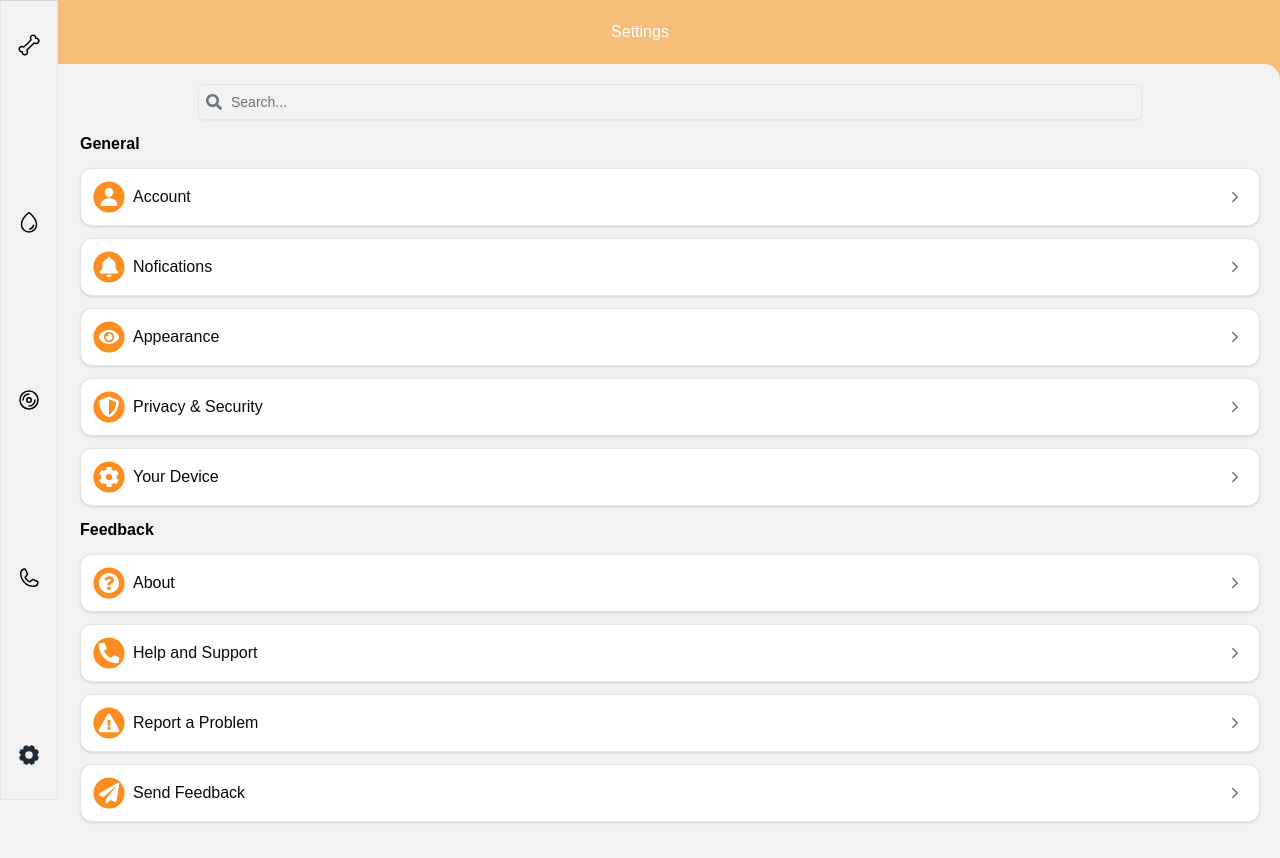
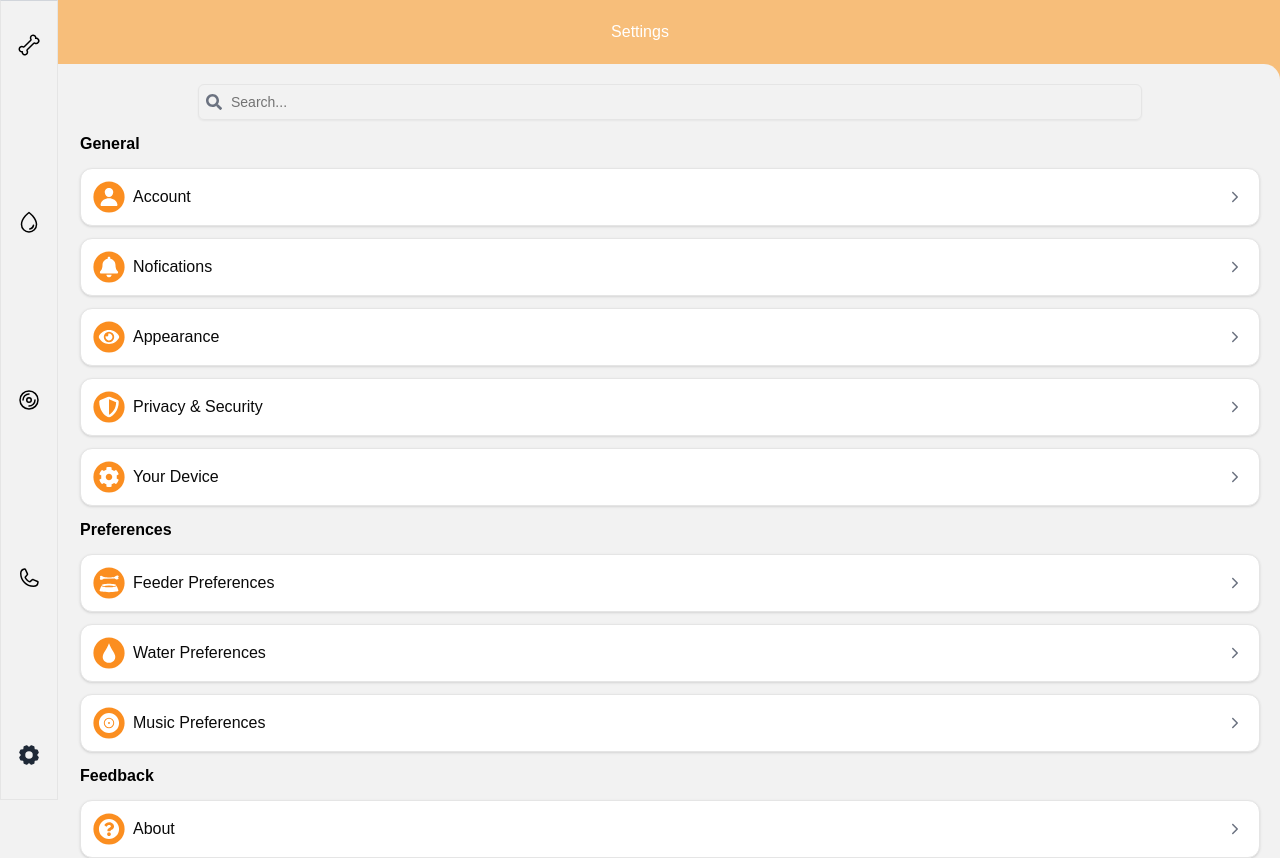
Before and after one commit to stardustgd/SmartPetFeeder, a Next.js app: page /settings in a window 1280 px wide. Shown: the top 858 px of the page. Built offline with nearby package versions, Linux system fonts and the light colour scheme.

Commit message:
feat(settings): add device preferences section

```diff
--- a/app/settings/page.tsx
+++ b/app/settings/page.tsx
@@ -8,9 +8,11 @@ import {
   FaPaperPlane,
   FaPhoneAlt,
   FaQuestionCircle,
+  FaRecordVinyl,
   FaSearch,
   FaShieldAlt,
 } from 'react-icons/fa'
+import { GiDogBowl, GiWaterDrop } from 'react-icons/gi'
 import { IconType } from 'react-icons'
 import { Label } from '@/components/ui/label'
 import { Input } from '@/components/ui/input'
@@ -79,6 +81,23 @@ export default function SettingsPage() {
         href: 'yourdevice',
       },
     ],
+    preferences: [
+      {
+        title: 'Feeder Preferences',
+        href: '/feeder',
+        Icon: GiDogBowl,
+      },
+      {
+        title: 'Water Preferences',
+        href: '/water',
+        Icon: GiWaterDrop,
+      },
+      {
+        title: 'Music Preferences',
+        href: '/sound',
+        Icon: FaRecordVinyl,
+      },
+    ],
     feedback: [
       {
         title: 'About',
@@ -105,7 +124,7 @@ export default function SettingsPage() {
   return (
     <>
       <NavBar title="Settings" />
-      <div className="flex flex-col gap-3 px-5 py-5 w-screen h-screen rounded-t-2xl bg-[#F2F2F2] text-black pb-20 md:pb-0 md:pl-20">
+      <div className="flex flex-col gap-3 px-5 py-5 w-screen h-fit rounded-t-2xl bg-[#F2F2F2] text-black pb-24 md:pb-0 md:pl-20">
         <SearchInput />
         <Label className="text-md font-bold">General</Label>
         {settings.general.map((setting) => (
@@ -116,7 +135,15 @@ export default function SettingsPage() {
             Icon={setting.Icon}
           />
         ))}
-
+        <Label className="text-md font-bold">Preferences</Label>
+        {settings.preferences.map((setting) => (
+          <SettingsCard
+            key={setting.href}
+            title={setting.title}
+            href={setting.href}
+            Icon={setting.Icon}
+          />
+        ))}
         <Label className="text-md font-bold">Feedback</Label>
         {settings.feedback.map((setting) => (
           <SettingsCard
```
